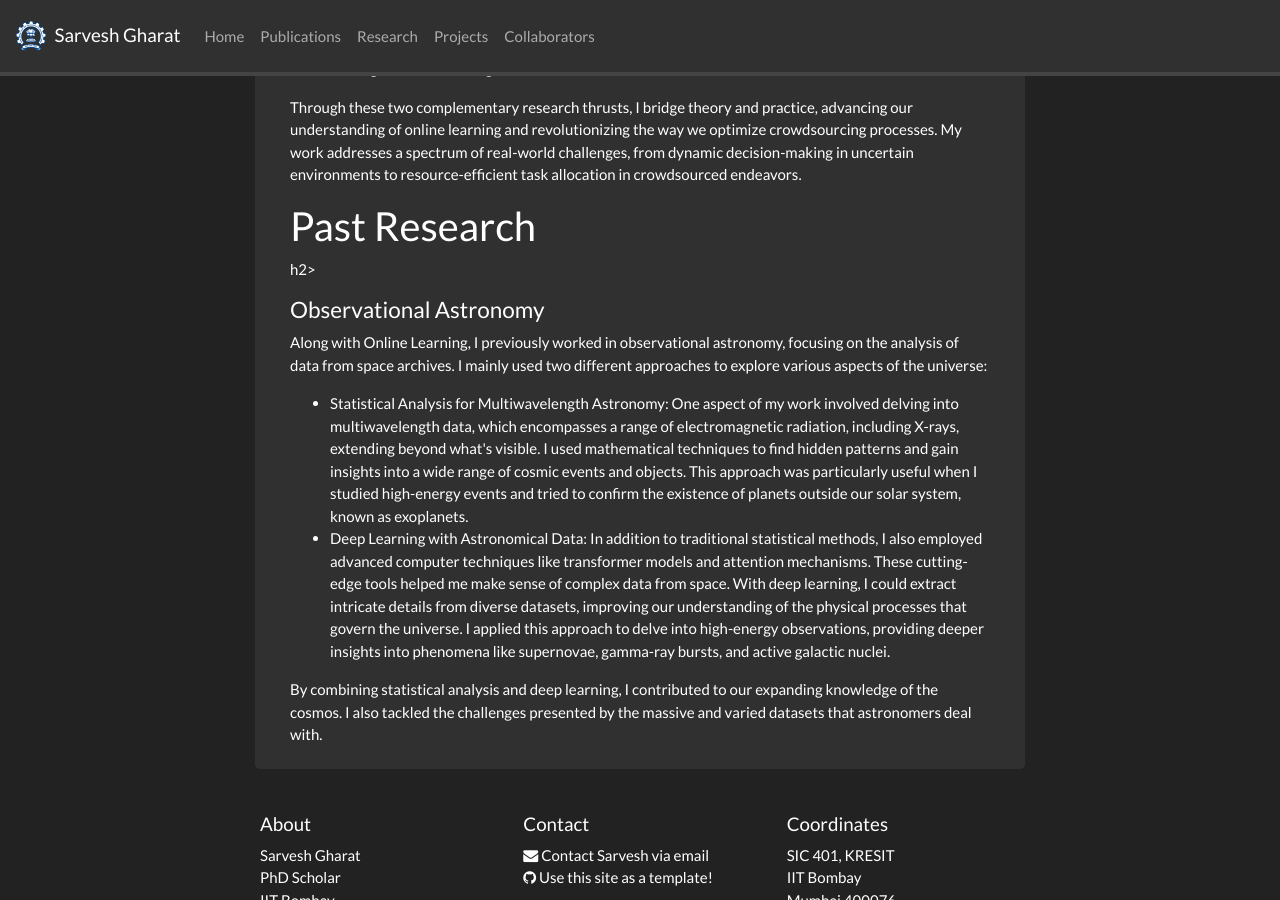
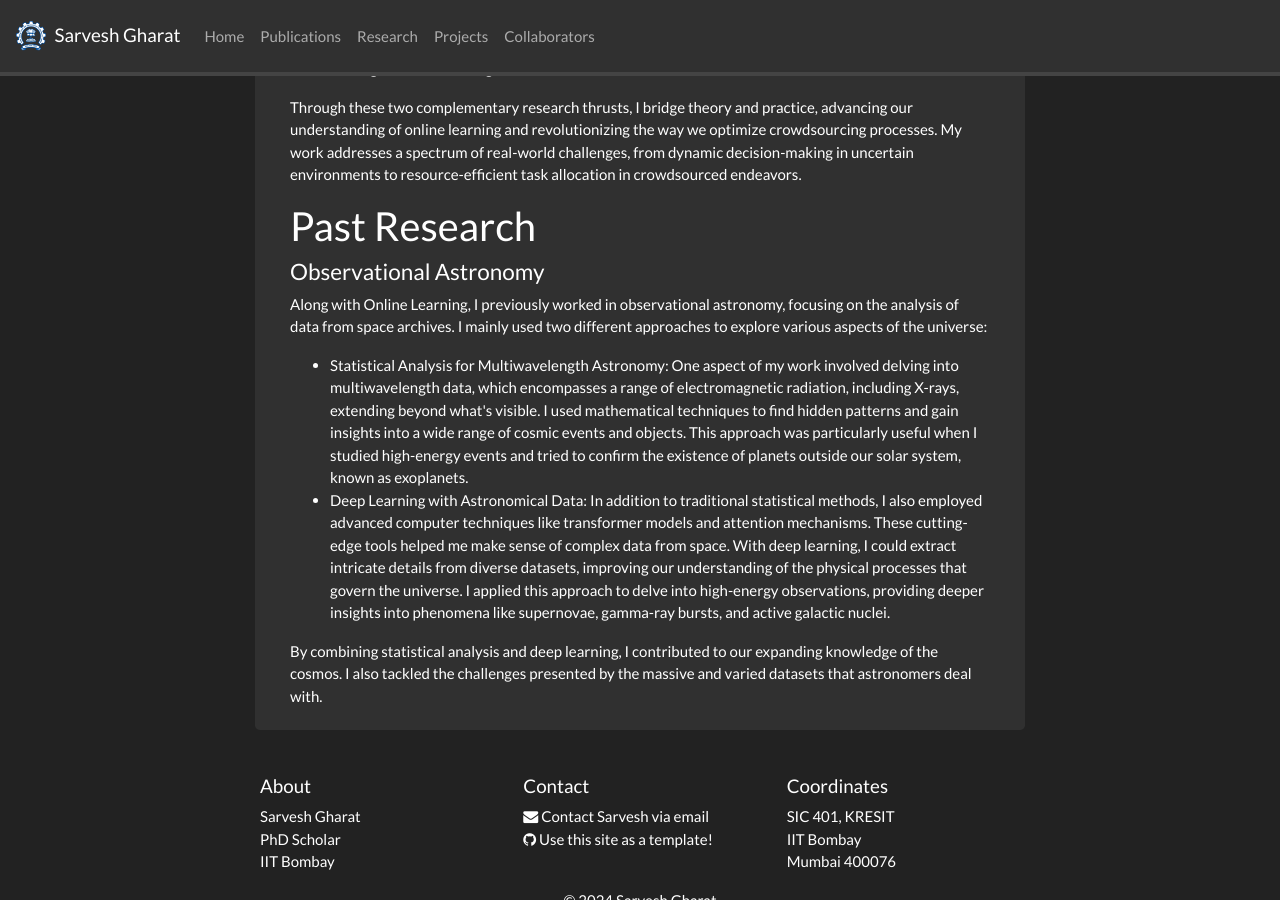
Before and after one commit to SarveshVGharat/SarveshVGharat.github.io, a Jekyll site: the page built from _pages/research.md, in a window 1280 px wide and 900 px high, scrolled down 450 px. Built offline with Jekyll 4.4.1, drawn with Linux system fonts in a browser that asks for light colours; nearby versions of some CDN libraries; a style sheet for code colours, icons or effects is not loaded.

```diff
--- a/_pages/research.md
+++ b/_pages/research.md
@@ -46,7 +46,7 @@ One facet of my work revolves around Multi-Armed Bandits (MABs) within the Proba
 </ul>
 Through these two complementary research thrusts, I bridge theory and practice, advancing our understanding of online learning and revolutionizing the way we optimize crowdsourcing processes. My work addresses a spectrum of real-world challenges, from dynamic decision-making in uncertain environments to resource-efficient task allocation in crowdsourced endeavors.
 
-<h2>Past Research</h2>h2>
+<h2>Past Research</h2>
 <h4>Observational Astronomy</h4>
 Along with Online Learning, I previously worked in observational astronomy, focusing on the analysis of data from space archives. I mainly used two different approaches to explore various aspects of the universe:
 <ul>
```
